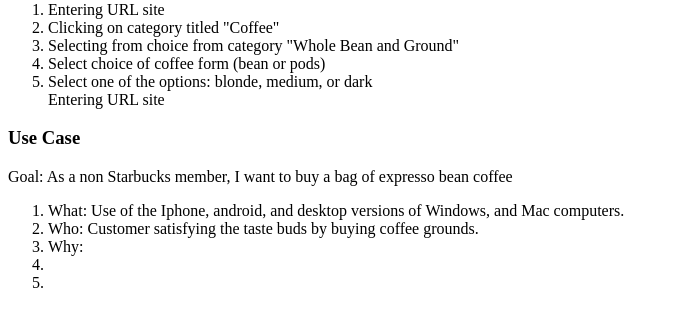
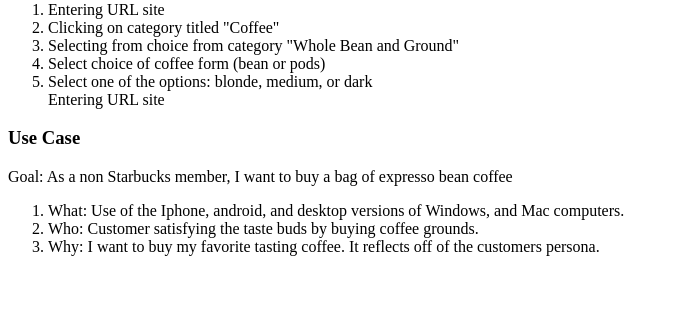
Before and after one commit to d-peshlakai/starbucks-datadesign, a PHP site: page / in a window 1280 px wide. Shown: the part 198-525 px from the top of the page, without its empty margins (0-675 px from the left). Run offline with PHP 8.4, Linux system fonts and the light colour scheme.

Commit message:
added more info for use case

```diff
--- a/index.php
+++ b/index.php
@@ -29,9 +29,8 @@
 		<ol>
 			<li>What: Use of the Iphone, android, and desktop versions of Windows, and Mac computers.
 			</li>
-			<li>Who: Customer satisfying the taste buds by buying coffee grounds. </li>
-			<li>Why:</li>
-			<li><li>
+			<li>Who: Customer satisfying the taste buds by buying coffee grounds.</li>
+			<li>Why: I want to buy my favorite tasting coffee. It reflects off of the customers persona.</li>
 		</ol>
 	</body>
 </htmL>
```
